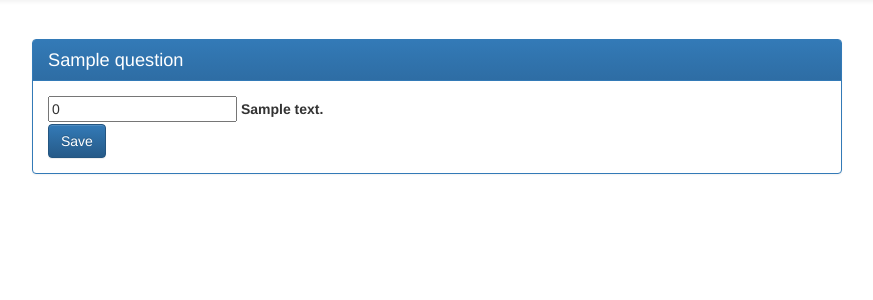
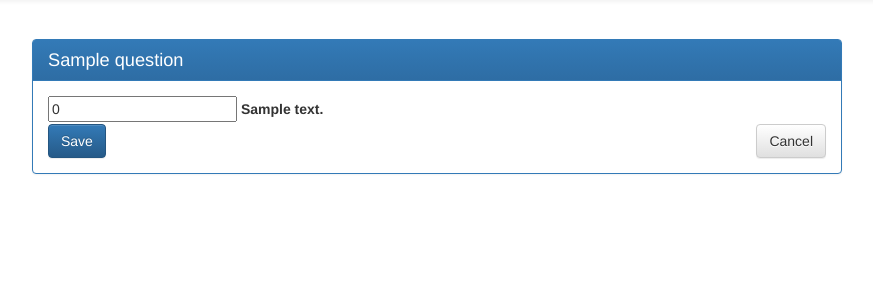
Before and after one commit to izilly/gcal_dedup, a Django app: template pick_calendar/templates/pick_calendar/calendars.html in a window 1280 px wide. Shown: the part 51-351 px from the top of the page, without its empty margins (203-1076 px from the left). Run offline with Django 3.2, Linux system fonts and the light colour scheme; the template is opened without the code that fills it: most values are stand-ins (such as "Sample title", 1, 10 or a date in 2020); some libraries are stand-ins or nearby versions.

Commit message:
add cancel button to calendars selection

```diff
--- a/pick_calendar/templates/pick_calendar/calendars.html
+++ b/pick_calendar/templates/pick_calendar/calendars.html
@@ -18,6 +18,9 @@
                 <label for="choice{{ forloop.counter }}">{{ choice.summary }}</label><br />
             {% endfor %}
             <button type="submit" class="btn btn-primary">Save</button>
+            <a href="{% url 'pick_calendar:index'  %}">
+              <button type="button" class="btn btn-default pull-right">Cancel</button>
+            </a>
             </form>
         {% else %}
             <p>Error getting list of calendars</p>
```
